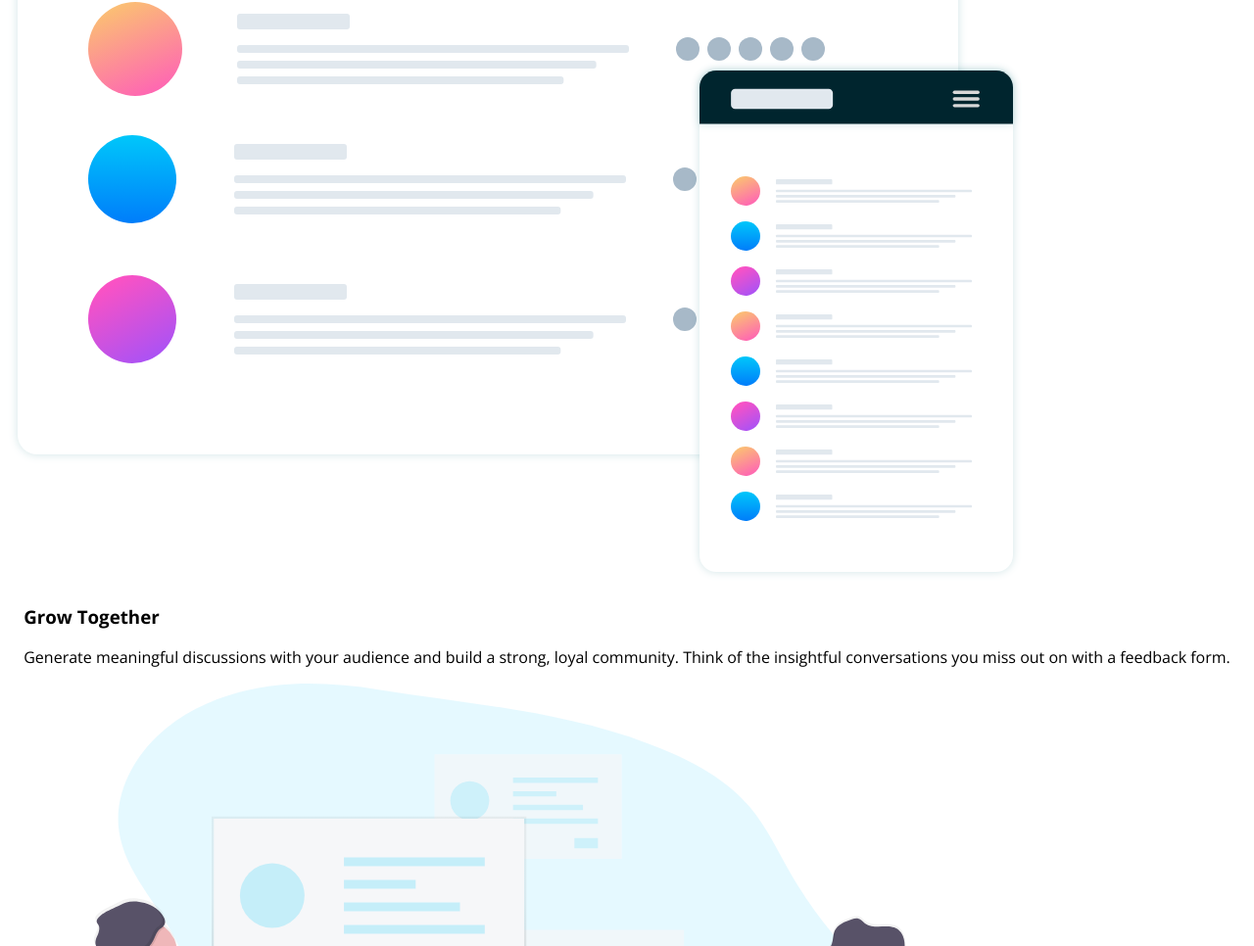
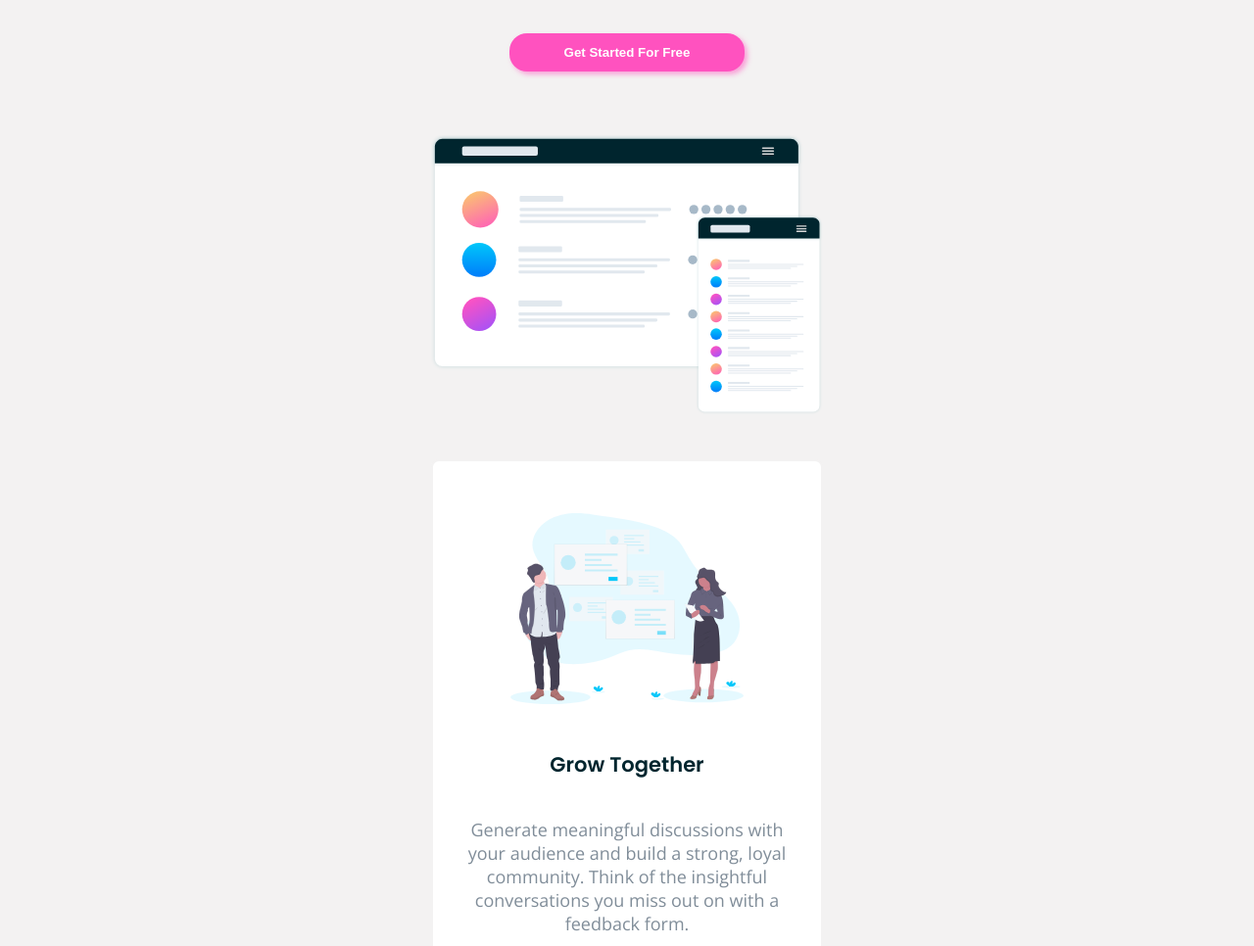
Before and after one commit to Vasiliki-Georgiou/Huddle_Landing_Page_With_Alternating_Feature_Blocks_HTML_CSS_FrontEnd_Mentor_Challenge, a plain HTML site: page index.html in a window 1280 px wide. Shown: the part 366-1332 px from the top of the page at 98% size. Drawn offline with nearby package versions, Linux system fonts and the light colour scheme.

Commit message:
Adding CSS styles for header and main section

```diff
--- a/style.css
+++ b/style.css
@@ -6,11 +6,107 @@
 
 body {
     font-family: 'Open Sans', sans-serif;
-    background-color: #fff;
+    /* background: url(images/bg-hero-mobile.svg) no-repeat; */
+    background-size: contain;
+    background-color: hsl(0, 4%, 95%);
     display: flex;
     flex-direction: column;
     justify-content: center;
     align-items: center;
     min-height: 100vh;
     padding-top: 20px;
+    font-size: 18px;
 }
+
+button, a {
+    cursor: pointer;
+}
+
+header {
+    width: 400px;
+    margin: auto auto;
+    color:hsl(192, 100%, 9%);
+    text-align: center;
+}
+
+header .logo {
+    display: flex;
+    justify-content: space-between;
+    align-items: center;
+}
+
+.logo button {
+    width: 35%;
+    padding: 12px;
+    border-radius: 18px;
+    border: 0;
+    color: inherit;
+    background-color: #fff;
+    font-weight: 700;
+    box-shadow: 3px 3px 5px hsl(193, 100%, 96%, 0.5);
+}
+
+.logo button:active {
+    background-color: hsl(0, 0%, 100%, 0.9);
+    color: hsl(208, 11%, 55%);
+}
+
+header .presentation-container {
+    margin-top: 60px;
+}
+
+.presentation h1, h3 {
+    font-family: 'Poppins', sans-serif;
+    color:hsl(192, 100%, 9%);
+}
+
+.presentation button, .community-building button {
+    margin: 25px 0;
+    background-color: hsl(322, 100%, 66%);
+    color: #fff;
+    width: 60%;
+    padding: 12px;
+    border-radius: 18px;
+    border: 0;
+    font-weight: 700;
+    box-shadow: 3px 3px 5px hsl(322, 100%, 66%, 0.5);
+}
+
+.presentation button:active, .community-building button:active {
+    background-color: hsl(322, 100%, 80%, 1);
+}
+
+.wireframes img {
+    width: 100%;
+    margin-top: 40px;
+}
+
+section article {
+    width: 400px;
+    background-color: #fff;
+    border-radius: 8px;
+    margin: 40px 0 40px 0;
+    display: flex;
+    flex-direction: column;
+    align-items: center;
+    padding: 28px;
+    text-align: center;
+    border: 2px solid hsl(0, 4%, 95%);
+}
+
+section article img {
+    width: 70%;
+    order: -1;
+    margin: 25px 0;
+}
+
+section article p {
+    color: hsl(208, 11%, 55%);
+}
+
+section .community-building {
+    display: flex;
+    justify-content: center;
+    align-items: center;
+    padding: 10px;
+}
```
